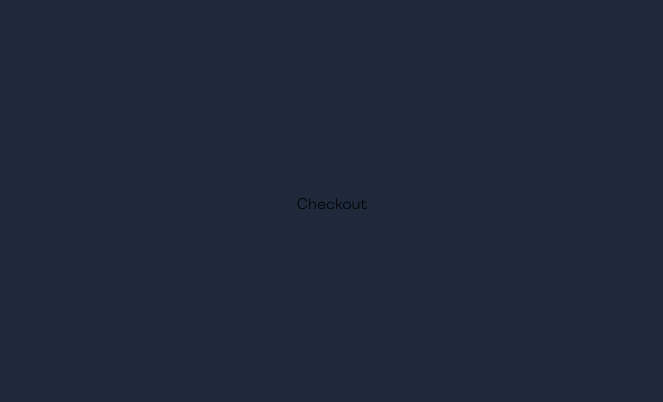
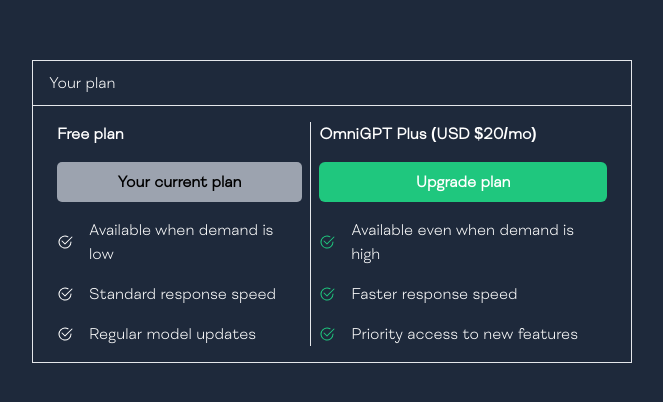
Before and after one commit to Ikuol/boilerplate, a Next.js app: page /stripepayment in a window 1280 px wide. Shown: the part 196-598 px from the top of the page, without its empty margins (308-971 px from the left). Built offline with nearby package versions, Linux system fonts and the light colour scheme; no server answers.

Commit message:
add the stripepayment page and made some changes

```diff
--- a/app/globals.css
+++ b/app/globals.css
@@ -10,10 +10,18 @@
   scroll-behavior: smooth;
 }
 
+body {
+  background: #1e293b;
+}
+
+body::-webkit-scrollbar{
+  display: none;
+}
+
 @font-face {
   font-family: 'FS Meridian Trial';
   src: url('../assets/FSMeridian_TRIAL/FSMeridian/FSMeridianTrial-Medium.otf');
   src: url('../assets/FSMeridian_TRIAL/FSMeridian/FSMeridianTrial-Light.otf');
   font-weight: 400;
   font-style: normal;
-  }
+}
--- a/app/page.js
+++ b/app/page.js
@@ -10,7 +10,7 @@
 
 const Page = () => {
   return (
-    <div className="bg-primary overflow-hidden">
+    <div className="bg-primary overflow-y-hidden">
       <Navbar />
       <Hero />
       <div className="relative">
--- a/app/stripepayment/page.js
+++ b/app/stripepayment/page.js
@@ -1,15 +1,37 @@
 "use client";
 
-import { handleCheckout } from "@/handleCheckout";
+import { handleCheckout } from "@/lib/handleCheckout";
 
-import "react-toastify/dist/ReactToastify.css";
+import { Option } from "@/components";
+import { freeOptions, paidOptions } from "@/constants";
 
 const MakePayment = () => {
   return (
     <div
-      className="flex justify-center bg-primary
-    items-center min-h-screen"
+      className="flex flex-col justify-center h-auto text-white
+    items-center border w-[600px] mx-auto mt-64"
     >
+      <div
+        className="flex border-b w-full h-[45px] items-center
+      pl-4"
+      >
+        Your plan
+      </div>
+      <div className="flex p-4">
+        <div className="flex flex-col gap-y-4 border-r px-2">
+          <h1 className="font-extrabold">Free plan</h1>
+          <button
+            className="text-black rounded-[5px] bg-gray-400
+          font-bold h-[40px] cursor-not-allowed w-full"
+          >
+            Your current plan
+          </button>
+          {freeOptions.map((freeOption) => (
+            <Option key={freeOption.id} color="#fff" {...freeOption} />
+          ))}
+        </div>
+        <div className="flex flex-col gap-y-4 px-2">
+          <h1 className="font-extrabold">OmniGPT Plus (USD $20/mo)</h1>
           <button
             onClick={() => {
               handleCheckout({
@@ -21,9 +43,16 @@
                 ],
               });
             }}
+            className="text-white rounded-md bg-green w-full
+          font-bold h-[40px]"
           >
-          Checkout
+            Upgrade plan
           </button>
+          {paidOptions.map((paidOption) => (
+            <Option key={paidOption.id} color="#1FC77E" {...paidOption} />
+          ))}
+        </div>
+      </div>
     </div>
   );
 };
--- a/components/DisplayText.jsx
+++ b/components/DisplayText.jsx
@@ -1,20 +1,19 @@
-'use client';
+"use client";
 
-const DisplayText = ({title, text, active, handleClick}) => {
+const DisplayText = ({ title }) => {
   return (
-    <div className={`${active ? "" : "border-b border-b-white"}
-    w-[480px] cursor-pointer`}
-    onClick={() => handleClick(!active)}
+    <div
+      className={` border-b
+    w-[480px] cursor-pointer items-center justify-center`}
     >
-        <h1 className="text-white font-bold
-        text-[30px] mb-10">
-            {title}
-        </h1>
-        <p className="text-sm hidden font-[400] mt-2">
-            {text}
-        </p>
+      <h1
+        className="text-white font-bold
+        text-[30px] mb-2 mt-2"
+      >
+        {title}
+      </h1>
     </div>
-  )
-}
+  );
+};
 
-export default DisplayText
+export default DisplayText;
--- a/components/Navbar.jsx
+++ b/components/Navbar.jsx
@@ -14,21 +14,21 @@
         <div className={`${styles.flexCenter} gap-5`}>
           <h2
             className="text-white text-[20px]
-                cursor-pointer"
+            font-bold hover:text-green  cursor-pointer"
           >
             Blog
           </h2>
           <Link
             href="/stripepayment"
             className="text-white text-[20px]
-                cursor-pointer"
+             font-bold hover:text-green cursor-pointer"
           >
-            Donation
+            Upgrade
           </Link>
           <Link
             href="/signin"
             className="text-white text-[20px]
-                cursor-pointer"
+             font-bold hover:text-green cursor-pointer"
           >
             Sign in
           </Link>
--- /dev/null
+++ b/components/Option.jsx
@@ -0,0 +1,14 @@
+"use client";
+
+import { BsCheck2Circle } from "react-icons/bs";
+
+const Option = ({ color, text }) => {
+  return (
+    <div className="flex gap-x-4 items-center">
+      <BsCheck2Circle size="1rem" color={color} />
+      <p className="text-white">{text}</p>
+    </div>
+  );
+};
+
+export default Option;
--- a/components/TypingText.jsx
+++ b/components/TypingText.jsx
@@ -1,19 +1,11 @@
 "use client";
 
-import { motion } from "framer-motion";
-import { textContainer, textVariant2 } from "../utils/motion";
-
 const TypingText = ({ title, textStyles }) => (
-  <motion.p
-    variants={textContainer}
-    className={`${textStyles}`}
-  >
+  <p className={`${textStyles}`}>
     {Array.from(title).map((letter, index) => (
-      <motion.span variants={textVariant2} key={index}>
-        {letter === " " ? "\u00A0" : letter}
-      </motion.span>
+      <span key={index}>{letter === " " ? "\u00A0" : letter}</span>
     ))}
-  </motion.p>
+  </p>
 );
 
 export default TypingText;
--- a/constants/index.js
+++ b/constants/index.js
@@ -2,22 +2,18 @@
   {
     id: 1,
     title: "Seamless Collaboration",
-    text: "Easily collaborate with team members\non projects and ideas in real-time, boosting\nproductivity and teamwork",
   },
   {
     id: 2,
     title: "Multi-Channel Support",
-    text: "Easily collaborate with team members\non projects and ideas in real-time, boosting\nproductivity and teamwork",
   },
   {
     id: 3,
     title: "Advanced AI Capabilities",
-    text: "Easily collaborate with team members\non projects and ideas in real-time, boosting\nproductivity and teamwork",
   },
   {
     id: 4,
     title: "Another Support",
-    text: "Easily collaborate with team members\non projects and ideas in real-time, boosting\nproductivity and teamwork",
   },
 ];
 
@@ -124,3 +120,33 @@
     name: "Luka John",
   },
 ];
+
+export const freeOptions = [
+  {
+    id: 1,
+    text: "Available when demand is low",
+  },
+  {
+    id: 2,
+    text: "Standard response speed",
+  },
+  {
+    id: 3,
+    text: "Regular model updates",
+  },
+];
+
+export const paidOptions = [
+  {
+    id: 1,
+    text: "Available even when demand is high",
+  },
+  {
+    id: 2,
+    text: "Faster response speed",
+  },
+  {
+    id: 3,
+    text: "Priority access to new features",
+  },
+];
--- a/handleCheckout.js
+++ b/lib/handleCheckout.js
@@ -1,9 +1,7 @@
 import { loadStripe } from "@stripe/stripe-js";
 
 export const handleCheckout = async ({ lineItems }) => {
-
   let stripePromise;
-  console.log("hello");
 
   const getStripe = () => {
     if (!stripePromise) {
--- a/sections/About.jsx
+++ b/sections/About.jsx
@@ -1,6 +1,5 @@
 "use client";
 
-import { useState } from "react";
 
 import { motion } from "framer-motion";
 import styles from "@/styles";
@@ -9,7 +8,6 @@
 import { staggerContainer } from "@/utils/motion";
 
 const About = () => {
-  const [active, setActive] = useState(false);
 
   return (
     <section className={`${styles.xPaddings} py-12 relative`}>
@@ -88,8 +86,6 @@
               <DisplayText
                 key={data.id}
                 {...data}
-                active={active}
-                handleClick={setActive}
               />
             );
           })}
--- a/sections/Accessibility.jsx
+++ b/sections/Accessibility.jsx
@@ -14,12 +14,7 @@
         className="mx-auto flex flex-col
         items-center justify-center gap-y-10"
       >
-        <motion.div
-          variants={staggerContainer}
-          initial="hidden"
-          whileInView="show"
-          className="flex relative flex-col"
-        >
+        <div className="flex relative flex-col">
           <TypingText
             title="Accessible pricing"
             textStyles="text-green text-6xl text-center font-semibold"
@@ -29,7 +24,7 @@
             title="for all users"
             textStyles="text-white text-6xl text-center font-semibold"
           />
-        </motion.div>
+        </div>
         <div
           className="flex w-[400px] h-full min-h-[600px] rounded-[10px]
             bg-gray-700 flex-col gap-y-6 p-12"
@@ -60,7 +55,7 @@
               Upgrade your productivity with Ai- powered technology.
             </p>
             <span className="flex mt-3 items-center gap-x-3">
-              <p className="text-5xl font-[900]">$7</p>
+              <p className="text-5xl font-[900]">$20</p>
               <span className="flex flex-col -mt-1">
                 <p>per</p>
                 <p>month</p>
```
Also changed, not shown: components/index.js (+4 -3 lines). Lines whose indentation alone changed are shown as unchanged.
